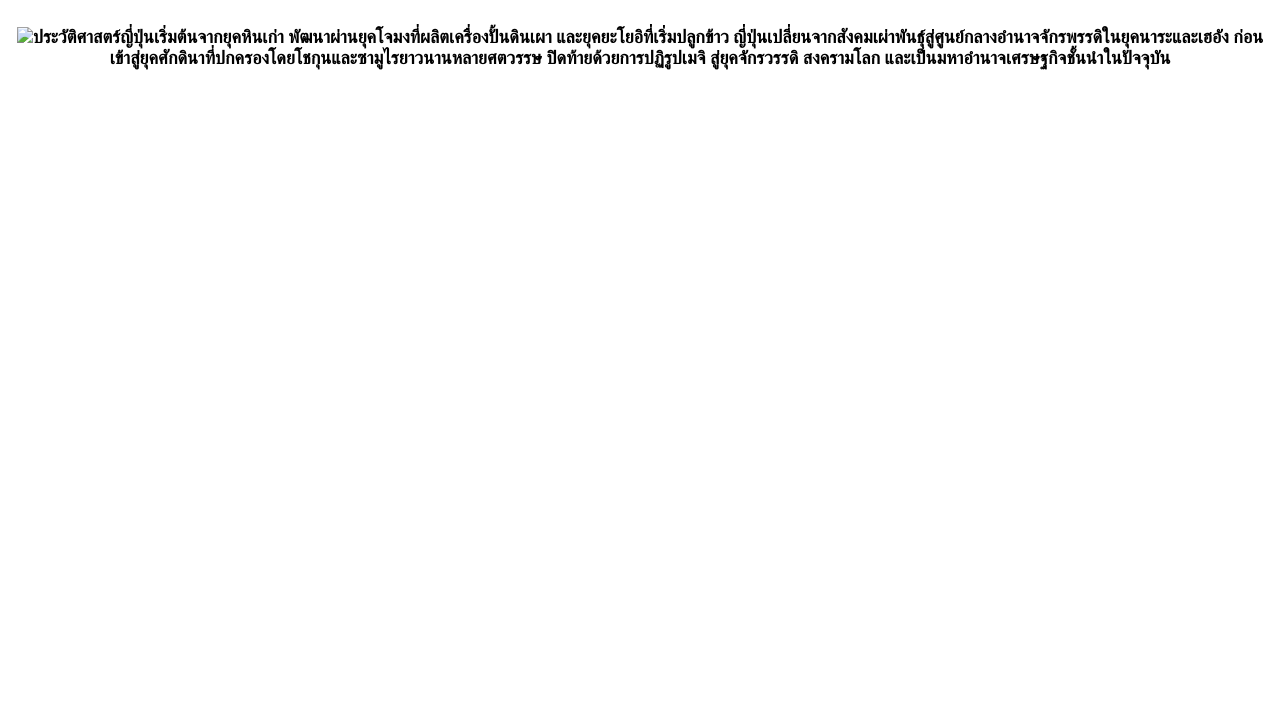
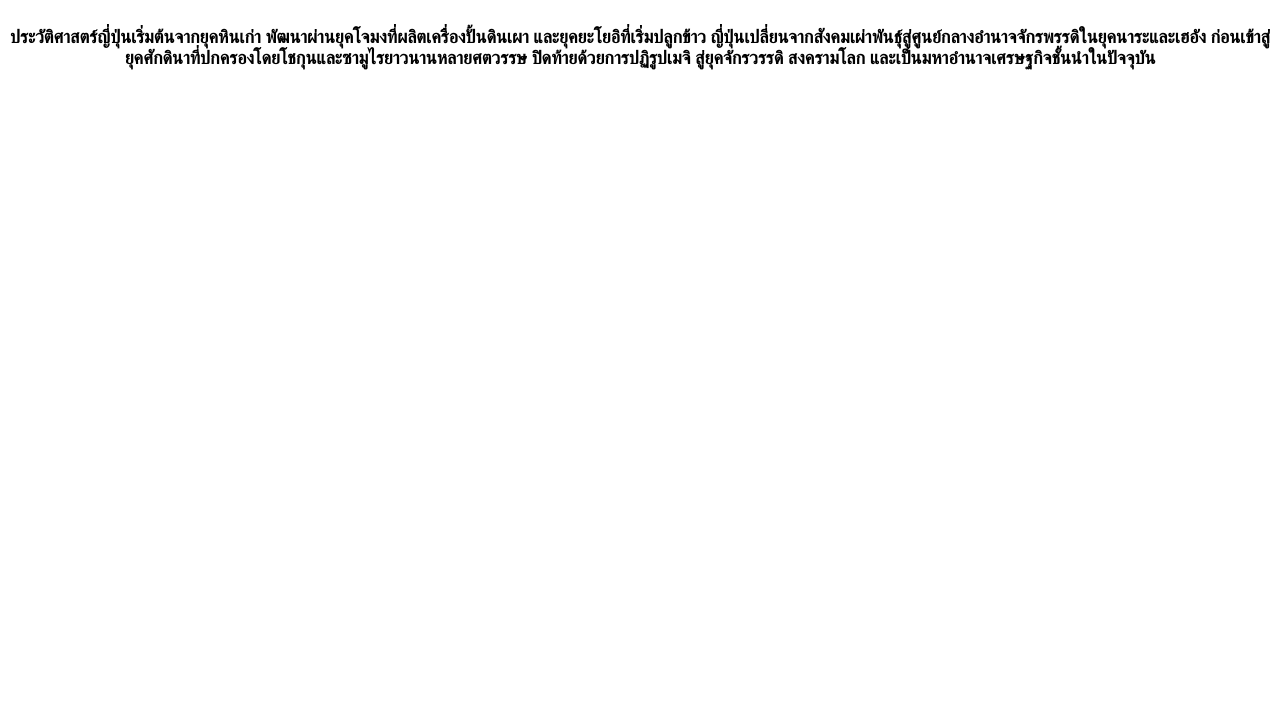
Before and after one commit to 12787-hue/1111, a plain HTML site: page page1.html in a window 1280 px wide. Shown: the part 78-800 px from the top of the page. Drawn offline with Linux system fonts and the light colour scheme.

Commit message:
Fix HTML structure and image source formatting

```diff
--- a/page1.html
+++ b/page1.html
@@ -6,8 +6,9 @@
 <body background="" >
 <font face="th kodchasal"size="6">
  <center><h2>ประวัติ</h2></center></font>
- <center><p><img src=" C:\Users\13\Downloads\lvl7vfevxgv2faohkxneqlxc7t9gj2dtq5vb2maw3hj15nspkvd44h23ctdi.jpg"
+ <center><p><img src=" "
 <center><b><font  face="th kodchasal"size="4">ประวัติศาสตร์ญี่ปุ่นเริ่มต้นจากยุคหินเก่า พัฒนาผ่านยุคโจมงที่ผลิตเครื่องปั้นดินเผา และยุคยะโยอิที่เริ่มปลูกข้าว ญี่ปุ่นเปลี่ยนจากสังคมเผ่าพันธุ์สู่ศูนย์กลางอำนาจจักรพรรดิในยุคนาระและเฮอัง ก่อนเข้าสู่ยุคศักดินาที่ปกครองโดยโชกุนและซามูไรยาวนานหลายศตวรรษ ปิดท้ายด้วยการปฏิรูปเมจิ สู่ยุคจักรวรรดิ สงครามโลก และเป็นมหาอำนาจเศรษฐกิจชั้นนำในปัจจุบัน </font>
 
 
+
 </center></b>
```
